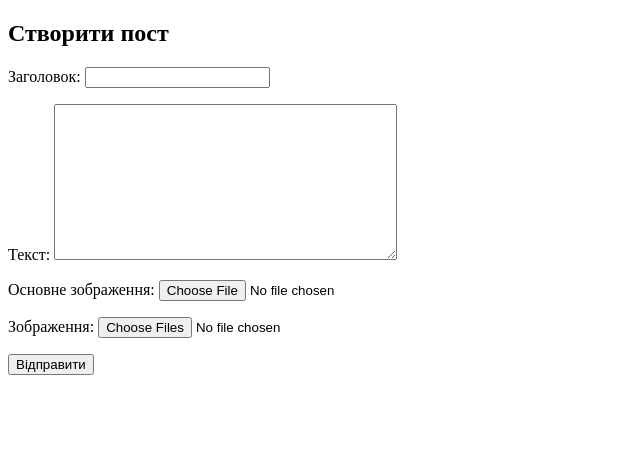
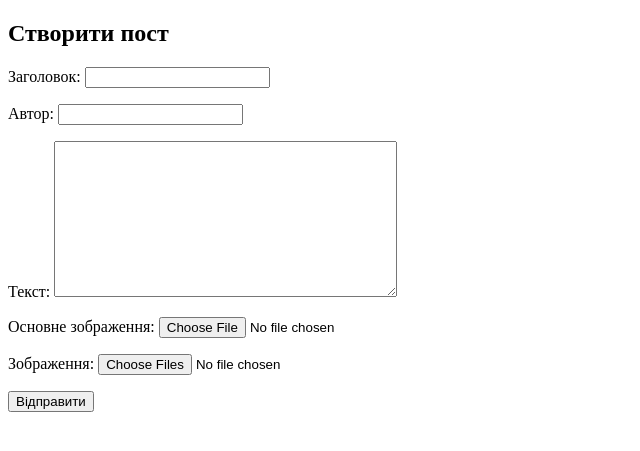
Before and after one commit to zionkex/chud_site, a Django app: page /create_post/ in a window 1280 px wide. Shown: the top 451 px of the page, without its empty margins (0-640 px from the left). Run offline with Django 5.2, Linux system fonts and the light colour scheme.

Commit message:
add author

```diff
--- a/blog/forms.py
+++ b/blog/forms.py
@@ -34,6 +34,7 @@ class PostForm(forms.Form):
 
         return cleaned_data
 
+
 class FileuploadForm(forms.ModelForm):
     class Meta:
         model = Fileupload
--- a/blog/templates/post_form.html
+++ b/blog/templates/post_form.html
@@ -13,6 +13,10 @@
     <p>{{ form.title.errors }}
     <label for="{{ form.title.id_for_label }}">Заголовок:</label>
     {{ form.title }}</p>
+      <p>{{ form.author.errors }}
+    <label for="{{ form.author.id_for_label }}">Автор:</label>
+    {{ form.author }}</p>
+
 
     <p>{{ form.body.errors }}
     <label for="{{ form.body.id_for_label }}">Текст:</label>
```
